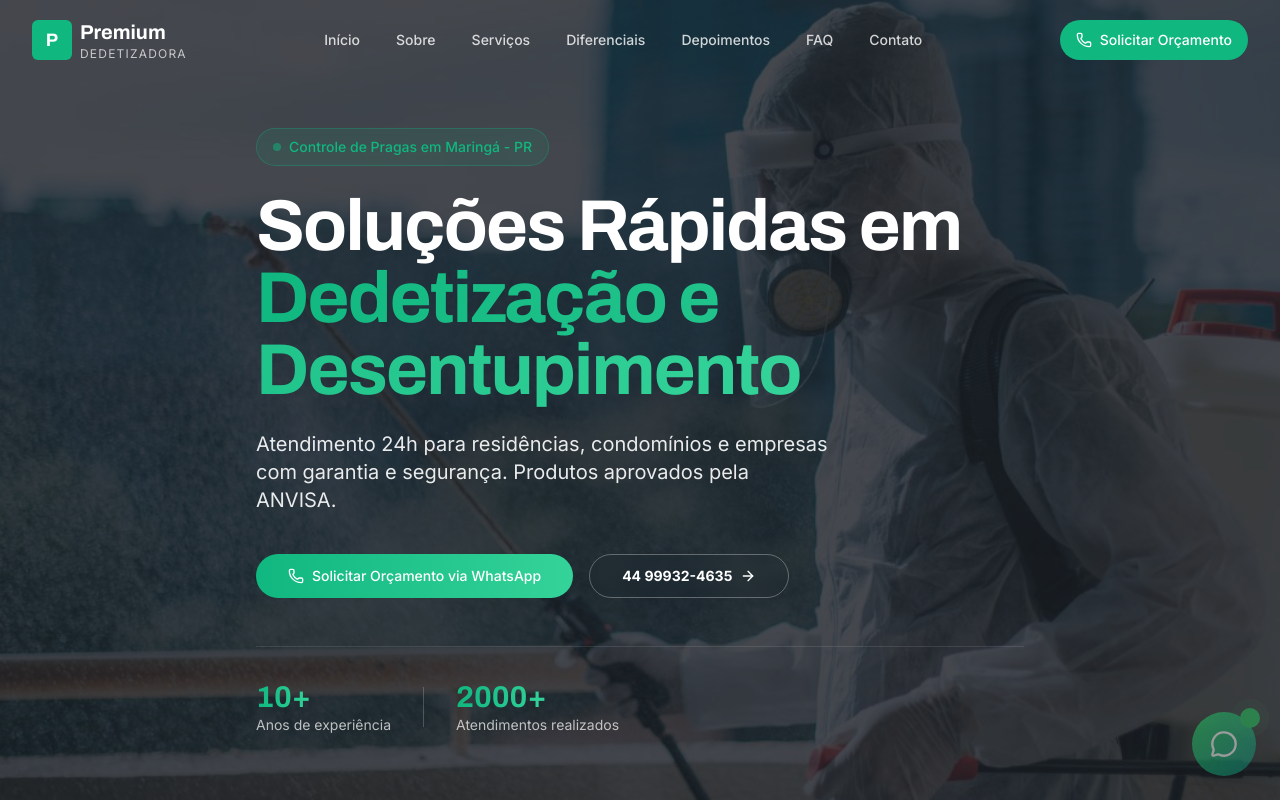
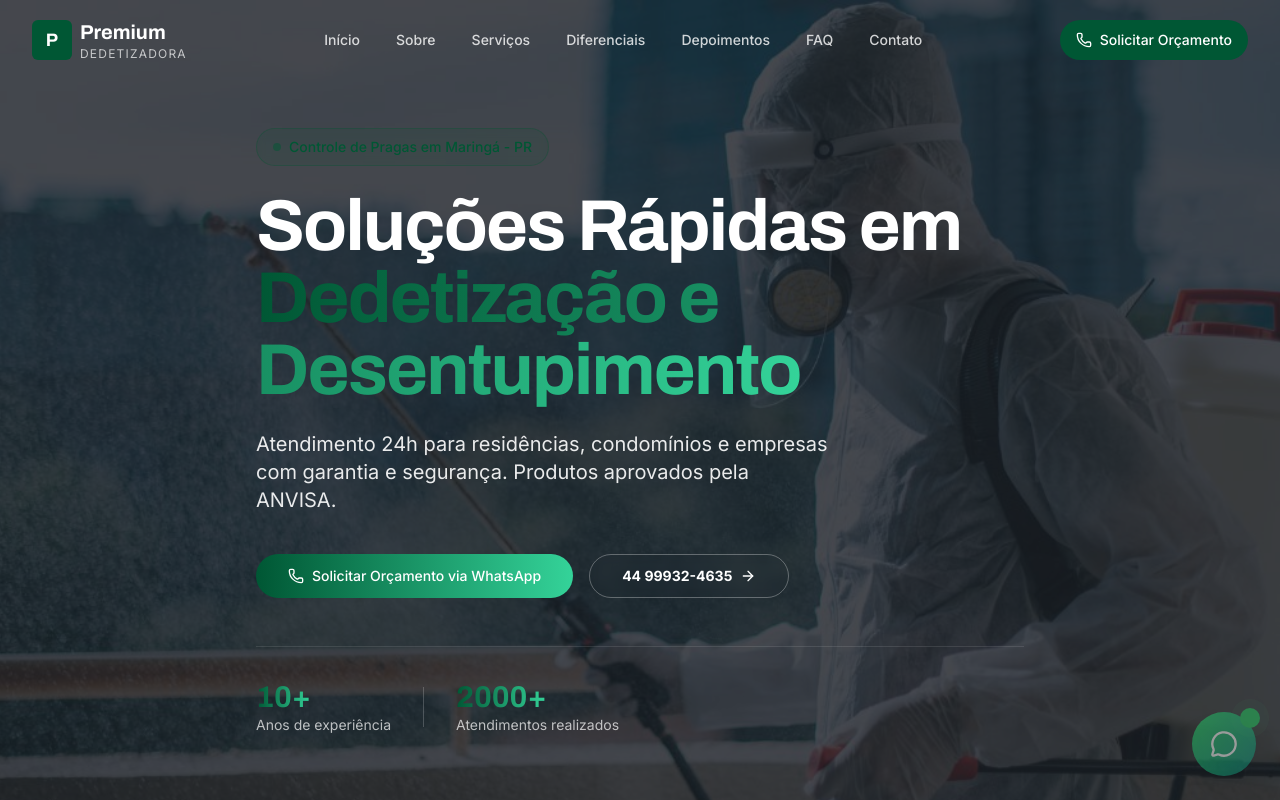
Before and after one commit to maringamapas/temp-dedetizadora-premium, a Next.js app: page / in a window 1280 px wide. Shown: the top 800 px of the page. Built offline with nearby package versions, Linux system fonts and the light colour scheme.

Commit message:
refactor: update color palette to HSL and fix hydration issue
Convert RGB to HSL and correct server hydration cache.

Co-authored-by: CHL <229381294+maringamapas@users.noreply.github.com>

```diff
--- a/app/globals.css
+++ b/app/globals.css
@@ -85,7 +85,7 @@
     --card-foreground: 220 20% 10%;
     --popover: 0 0% 100%;
     --popover-foreground: 220 20% 10%;
-    --primary: 160 84% 39%;
+    --primary: 156 100% 17%;
     --primary-foreground: 0 0% 100%;
     --secondary: 220 10% 95%;
     --secondary-foreground: 220 20% 10%;
@@ -97,8 +97,8 @@
     --destructive-foreground: 0 0% 98%;
     --border: 220 10% 88%;
     --input: 220 10% 88%;
-    --ring: 160 84% 39%;
-    --chart-1: 160 84% 39%;
+    --ring: 156 100% 17%;
+    --chart-1: 156 100% 17%;
     --chart-2: 220 15% 30%;
     --chart-3: 197 37% 24%;
     --chart-4: 43 74% 66%;
@@ -111,7 +111,7 @@
     --sidebar-accent: 240 4.8% 95.9%;
     --sidebar-accent-foreground: 240 5.9% 10%;
     --sidebar-border: 220 13% 91%;
-    --sidebar-ring: 160 84% 39%;
+    --sidebar-ring: 156 100% 17%;
   }
   .dark {
     --background: 220 20% 7%;
@@ -120,7 +120,7 @@
     --card-foreground: 0 0% 95%;
     --popover: 220 20% 10%;
     --popover-foreground: 0 0% 95%;
-    --primary: 160 84% 39%;
+    --primary: 156 100% 17%;
     --primary-foreground: 0 0% 100%;
     --secondary: 220 15% 15%;
     --secondary-foreground: 0 0% 95%;
@@ -132,20 +132,20 @@
     --destructive-foreground: 0 0% 98%;
     --border: 220 15% 18%;
     --input: 220 15% 18%;
-    --ring: 160 84% 39%;
-    --chart-1: 160 84% 39%;
+    --ring: 156 100% 17%;
+    --chart-1: 156 100% 17%;
     --chart-2: 220 15% 50%;
     --chart-3: 30 80% 55%;
     --chart-4: 280 65% 60%;
     --chart-5: 340 75% 55%;
     --sidebar-background: 220 20% 7%;
     --sidebar-foreground: 0 0% 95%;
-    --sidebar-primary: 160 84% 39%;
+    --sidebar-primary: 156 100% 17%;
     --sidebar-primary-foreground: 0 0% 100%;
     --sidebar-accent: 220 15% 15%;
     --sidebar-accent-foreground: 0 0% 95%;
     --sidebar-border: 220 15% 18%;
-    --sidebar-ring: 160 84% 39%;
+    --sidebar-ring: 156 100% 17%;
   }
 }
 
--- a/components/cta-section.tsx
+++ b/components/cta-section.tsx
@@ -4,7 +4,6 @@ import Image from "next/image"
 import { SITE_CONFIG } from "@/src/config/site-config"
 
 export function CTASection() {
-  // Force rebuild: v16-update
   return (
     <section className="relative overflow-hidden py-24 border-t border-b border-white">
       <Image
@@ -15,7 +14,10 @@ export function CTASection() {
         className="object-cover object-center"
         priority={false}
       />
-      <div className="absolute inset-0 bg-primary/85" />
+      <div
+        className="absolute inset-0"
+        style={{ backgroundColor: 'hsl(156 100% 17% / 0.85)' }}
+      />
       <div className="relative mx-auto max-w-4xl px-4 text-center lg:px-8">
         <h2 className="font-display text-3xl font-bold text-primary-foreground md:text-5xl animate-slide-up">
           <span className="text-balance">
```
